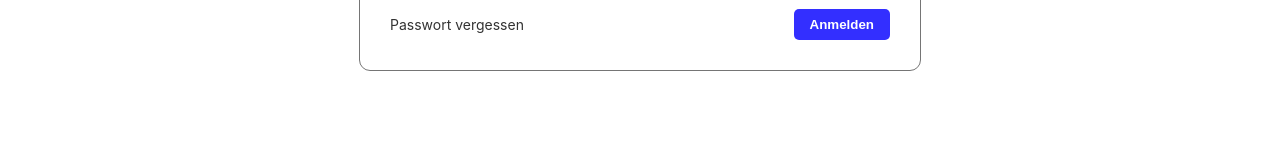
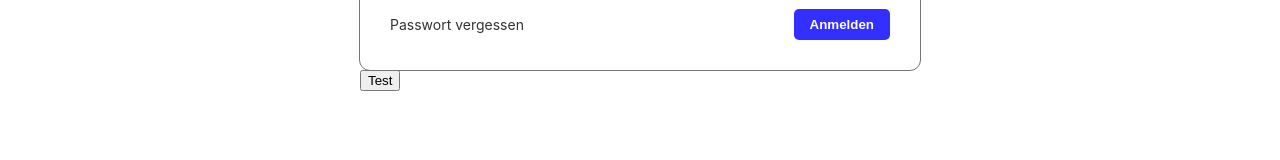
Before and after one commit to Dr-PPSN/BBS-Projekt-Olympia, an Angular app in the folder olympia/web/: page /login in a window 1280 px wide. Shown: the part 231-391 px from the top of the page. Built offline with nearby package versions, Linux system fonts and the light colour scheme.

Commit message:
edit: kleine testfunktion

```diff
--- a/olympia/web/src/app/components/login/login.component.html
+++ b/olympia/web/src/app/components/login/login.component.html
@@ -16,3 +16,5 @@
     <button class="login" (click)="login()">Anmelden</button>
   </div>
 </form>
+
+<button (click)="test()">Test</button>
--- a/olympia/web/src/app/components/login/login.component.ts
+++ b/olympia/web/src/app/components/login/login.component.ts
@@ -12,20 +12,26 @@ export class LoginComponent {
 
 	public Formular = Formular;
 
+	private jwtToken: string = "";
+
 	formular = new FormGroup({
 		email: new FormControl(""),
 		password: new FormControl(""),
 	});
 
 	login() {
-		console.log(this.formular.value);
-
 		const email = this.formular.value.email ? this.formular.value.email : "";
 		const password = this.formular.value.password
 			? this.formular.value.password
 			: "";
 
 		this.loginService.login(email, password).subscribe((data) => {
+			this.jwtToken = data.access_token;
+		});
+	}
+
+	test() {
+		this.loginService.test(this.jwtToken).subscribe((data) => {
 			console.log(data);
 		});
 	}
--- a/olympia/web/src/app/components/login/login.service.ts
+++ b/olympia/web/src/app/components/login/login.service.ts
@@ -19,4 +19,12 @@ export class LoginService {
 		console.error(error);
 		return throwError(error);
 	}
+
+	test(token: string): Observable<any> {
+		return this.http
+			.get<any>("http://localhost:4200/api/test-user", {
+				headers: { Authorization: `Bearer ${token}` },
+			})
+			.pipe(catchError(this.handleError));
+	}
 }
```
Also changed, not shown: 1 other file (tests, documents, lock files or other folders).
